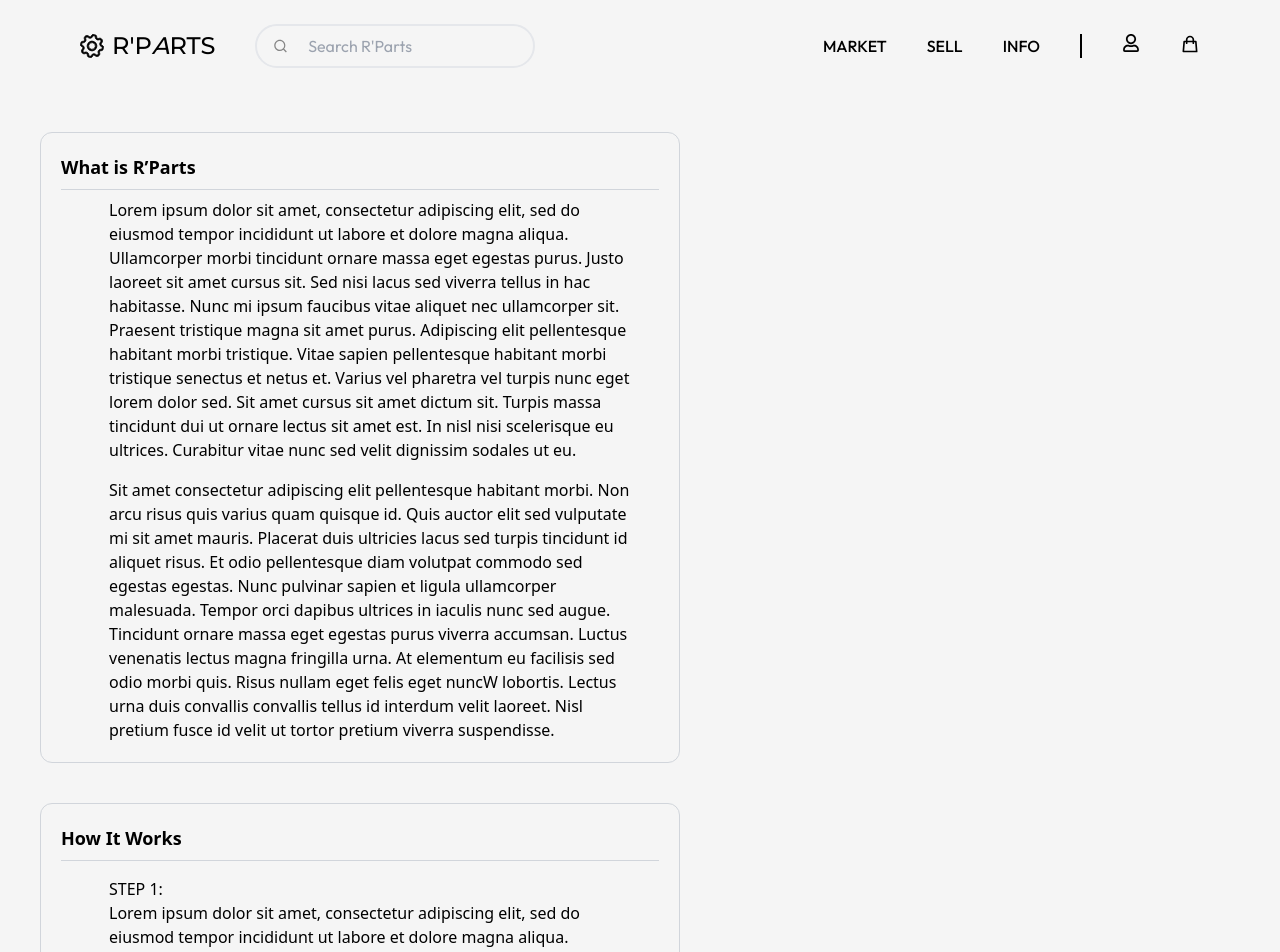
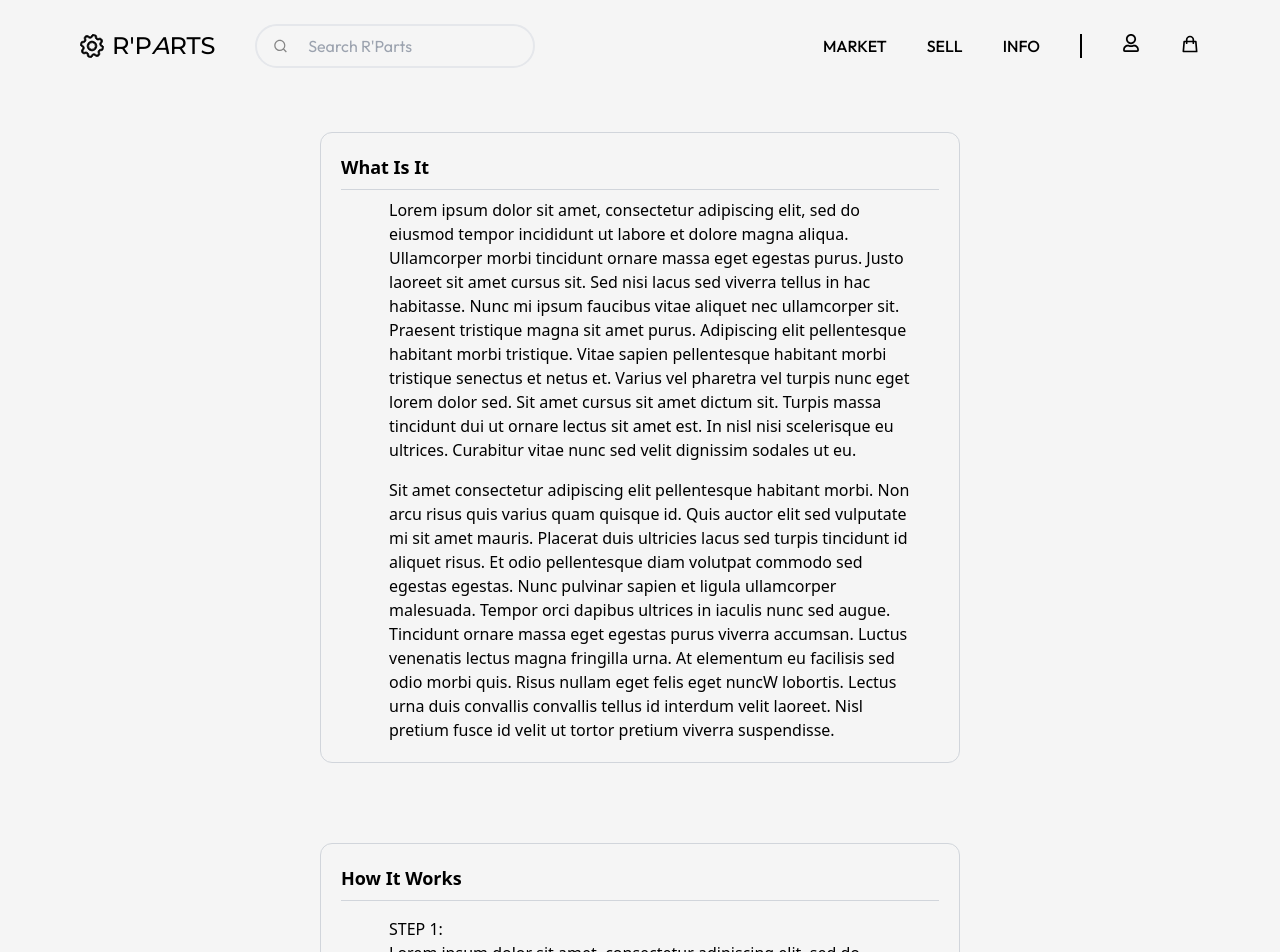
Before and after one commit to shahdivyank/r-parts, a Next.js app: page /info in a window 1280 px wide. Shown: the top 952 px of the page. Built offline with nearby package versions, Linux system fonts and the light colour scheme.

Commit message:
fixed centering. Finished components. Close #214

```diff
--- a/src/components/info/HowItWorks.jsx
+++ b/src/components/info/HowItWorks.jsx
@@ -1,10 +1,7 @@
 const HowItWorks = () => {
   return (
     <section id="how-it-works">
-      <div className="w-1/2 rounded-xl border border-gray-300 px-5 py-5 m-10">
       <div>
-          <p className="text-lg font-semibold">How It Works</p>
-          <div className="border-b border-gray-300 my-2" />
         <div className="px-6 ml-6">
           <p className="text-md pt-2">STEP 1:</p>
           <p className="text-md pb-4">
@@ -12,8 +9,8 @@ const HowItWorks = () => {
             eiusmod tempor incididunt ut labore et dolore magna aliqua.
             Ullamcorper morbi tincidunt ornare massa eget egestas purus. Justo
             laoreet sit amet cursus sit. Sed nisi lacus sed viverra tellus in
-              hac habitasse. Nunc mi ipsum faucibus vitae aliquet nec
-              ullamcorper sit.
+            hac habitasse. Nunc mi ipsum faucibus vitae aliquet nec ullamcorper
+            sit.
             <br />
           </p>
           <p className="text-md">STEP 2:</p>
@@ -35,7 +32,6 @@ const HowItWorks = () => {
           </p>
         </div>
       </div>
-      </div>
     </section>
   );
 };
--- a/src/components/info/Info.jsx
+++ b/src/components/info/Info.jsx
@@ -5,9 +5,19 @@ import HowItWorks from "@/components/info/HowItWorks.jsx";
 
 const Info = () => {
   return (
-    <div>
-      <WhatIs />
-      <HowItWorks />
+    <div className="flex flex-col justify-center items-center">
+      <div className="w-1/2 rounded-xl border border-gray-300 px-5 py-5 m-10">
+        <p className="text-lg font-semibold">What Is It</p>
+        <div className="border-b border-gray-300 my-2" />
+        <WhatIs />
+      </div>
+
+      <div className="w-1/2 rounded-xl border border-gray-300 px-5 py-5 m-10">
+        <p className="text-lg font-semibold">How It Works</p>
+        <div className="border-b border-gray-300 my-2" />
+        <HowItWorks />
+      </div>
+
       <div className="w-1/2 rounded-xl border border-gray-300 px-5 py-5 m-10">
         <p className="text-lg font-semibold">FAQs</p>
         <div className="border-b border-gray-300 my-2" />
--- a/src/components/info/WhatIs.jsx
+++ b/src/components/info/WhatIs.jsx
@@ -1,24 +1,21 @@
 const WhatIs = () => {
   return (
     <section id="introduction">
-      <div className="w-1/2 rounded-xl border border-gray-300 px-5 py-5 m-10">
       <div>
-          <p className="text-lg font-semibold">What is R’Parts</p>
-          <div className="border-b border-gray-300 my-2" />
         <div className="px-6 ml-6">
           <p className="text-md mb-4">
             Lorem ipsum dolor sit amet, consectetur adipiscing elit, sed do
             eiusmod tempor incididunt ut labore et dolore magna aliqua.
             Ullamcorper morbi tincidunt ornare massa eget egestas purus. Justo
             laoreet sit amet cursus sit. Sed nisi lacus sed viverra tellus in
-              hac habitasse. Nunc mi ipsum faucibus vitae aliquet nec
-              ullamcorper sit. Praesent tristique magna sit amet purus.
-              Adipiscing elit pellentesque habitant morbi tristique. Vitae
-              sapien pellentesque habitant morbi tristique senectus et netus et.
-              Varius vel pharetra vel turpis nunc eget lorem dolor sed. Sit amet
-              cursus sit amet dictum sit. Turpis massa tincidunt dui ut ornare
-              lectus sit amet est. In nisl nisi scelerisque eu ultrices.
-              Curabitur vitae nunc sed velit dignissim sodales ut eu.
+            hac habitasse. Nunc mi ipsum faucibus vitae aliquet nec ullamcorper
+            sit. Praesent tristique magna sit amet purus. Adipiscing elit
+            pellentesque habitant morbi tristique. Vitae sapien pellentesque
+            habitant morbi tristique senectus et netus et. Varius vel pharetra
+            vel turpis nunc eget lorem dolor sed. Sit amet cursus sit amet
+            dictum sit. Turpis massa tincidunt dui ut ornare lectus sit amet
+            est. In nisl nisi scelerisque eu ultrices. Curabitur vitae nunc sed
+            velit dignissim sodales ut eu.
           </p>
 
           <p className="text-md">
@@ -26,16 +23,15 @@ const WhatIs = () => {
             Non arcu risus quis varius quam quisque id. Quis auctor elit sed
             vulputate mi sit amet mauris. Placerat duis ultricies lacus sed
             turpis tincidunt id aliquet risus. Et odio pellentesque diam
-              volutpat commodo sed egestas egestas. Nunc pulvinar sapien et
-              ligula ullamcorper malesuada. Tempor orci dapibus ultrices in
-              iaculis nunc sed augue. Tincidunt ornare massa eget egestas purus
-              viverra accumsan. Luctus venenatis lectus magna fringilla urna. At
-              elementum eu facilisis sed odio morbi quis. Risus nullam eget
-              felis eget nuncW lobortis. Lectus urna duis convallis convallis
-              tellus id interdum velit laoreet. Nisl pretium fusce id velit ut
-              tortor pretium viverra suspendisse.
+            volutpat commodo sed egestas egestas. Nunc pulvinar sapien et ligula
+            ullamcorper malesuada. Tempor orci dapibus ultrices in iaculis nunc
+            sed augue. Tincidunt ornare massa eget egestas purus viverra
+            accumsan. Luctus venenatis lectus magna fringilla urna. At elementum
+            eu facilisis sed odio morbi quis. Risus nullam eget felis eget nuncW
+            lobortis. Lectus urna duis convallis convallis tellus id interdum
+            velit laoreet. Nisl pretium fusce id velit ut tortor pretium viverra
+            suspendisse.
           </p>
-          </div>
         </div>
       </div>
     </section>
```
Lines whose indentation alone changed are shown as unchanged.
